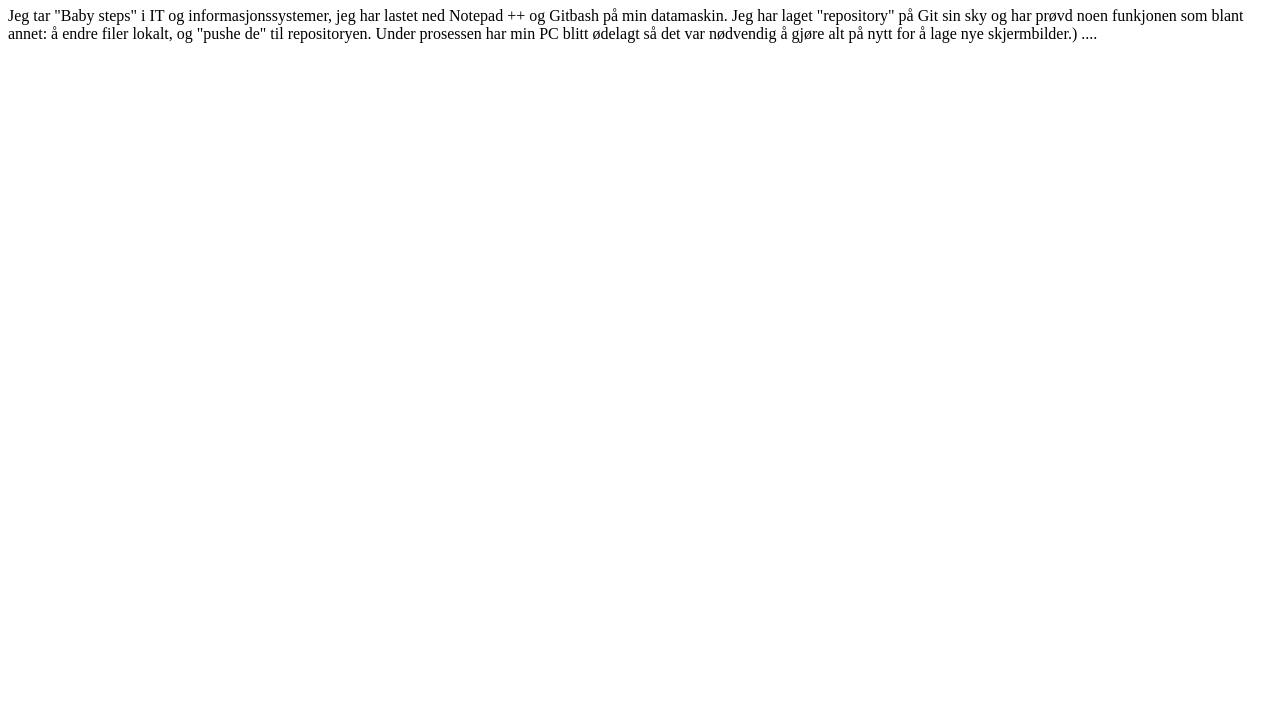
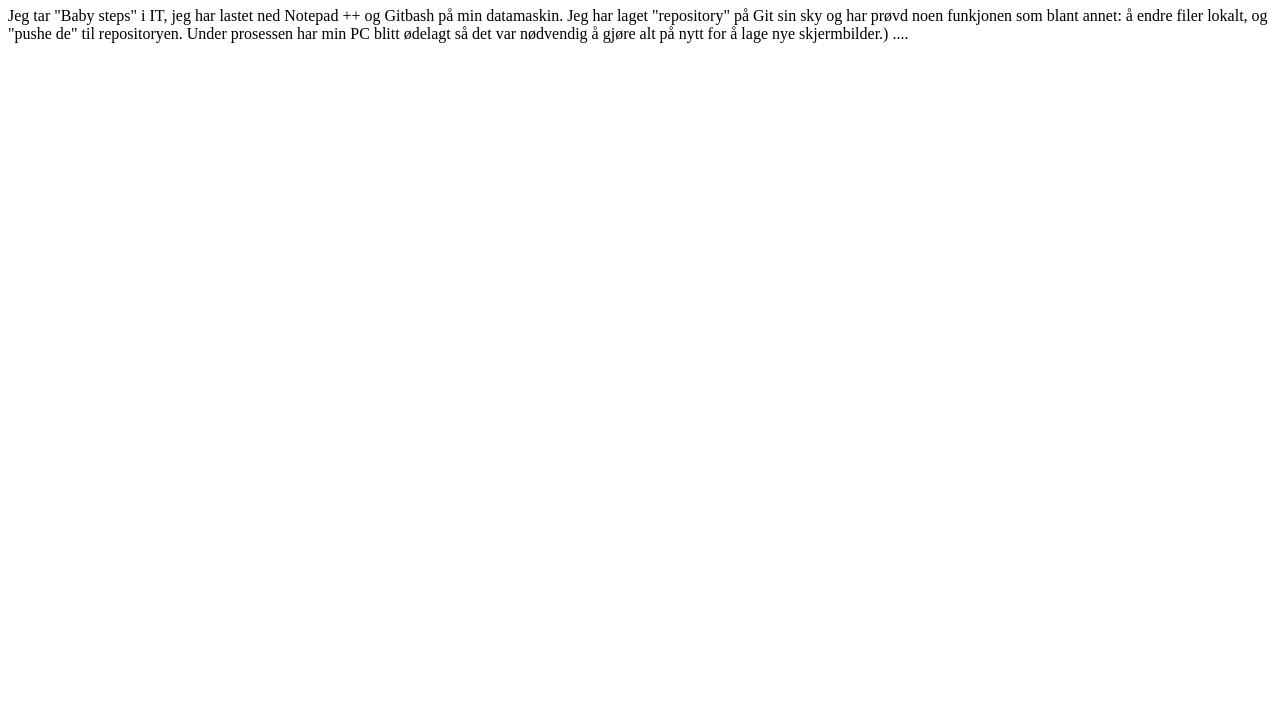
Before and after one commit to Patryk555/Patryk555.github.io, a plain HTML site: page index.html in a window 1280 px wide. Shown: the part 73-800 px from the top of the page. Drawn offline with Linux system fonts and the light colour scheme.

Commit message:
skrivefeil

```diff
--- a/index.html
+++ b/index.html
@@ -7,6 +7,6 @@
 	</head>
 	<body>
 		<h1>Min IS-114 portfolio</h1>
-		<p>Jeg tar "Baby steps" i IT og informasjonssystemer, jeg har lastet ned Notepad ++ og Gitbash på min datamaskin. Jeg har laget "repository" på Git sin sky og har prøvd noen funkjonen som blant annet: å endre filer lokalt, og "pushe de" til repositoryen. Under prosessen har min PC blitt ødelagt så det var nødvendig å gjøre alt på nytt for å lage nye skjermbilder.) ....</p>
+		<p>Jeg tar "Baby steps" i IT, jeg har lastet ned Notepad ++ og Gitbash på min datamaskin. Jeg har laget "repository" på Git sin sky og har prøvd noen funkjonen som blant annet: å endre filer lokalt, og "pushe de" til repositoryen. Under prosessen har min PC blitt ødelagt så det var nødvendig å gjøre alt på nytt for å lage nye skjermbilder.) ....</p>
 	</body>
 </html>
```
